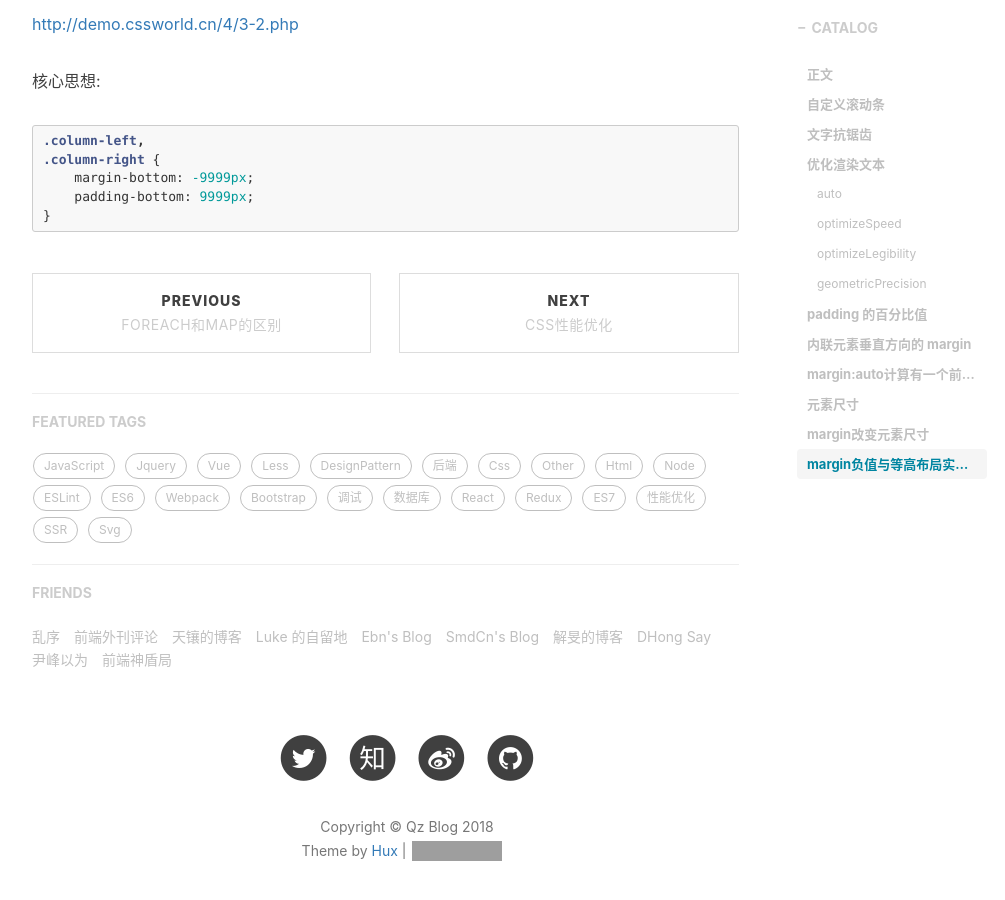
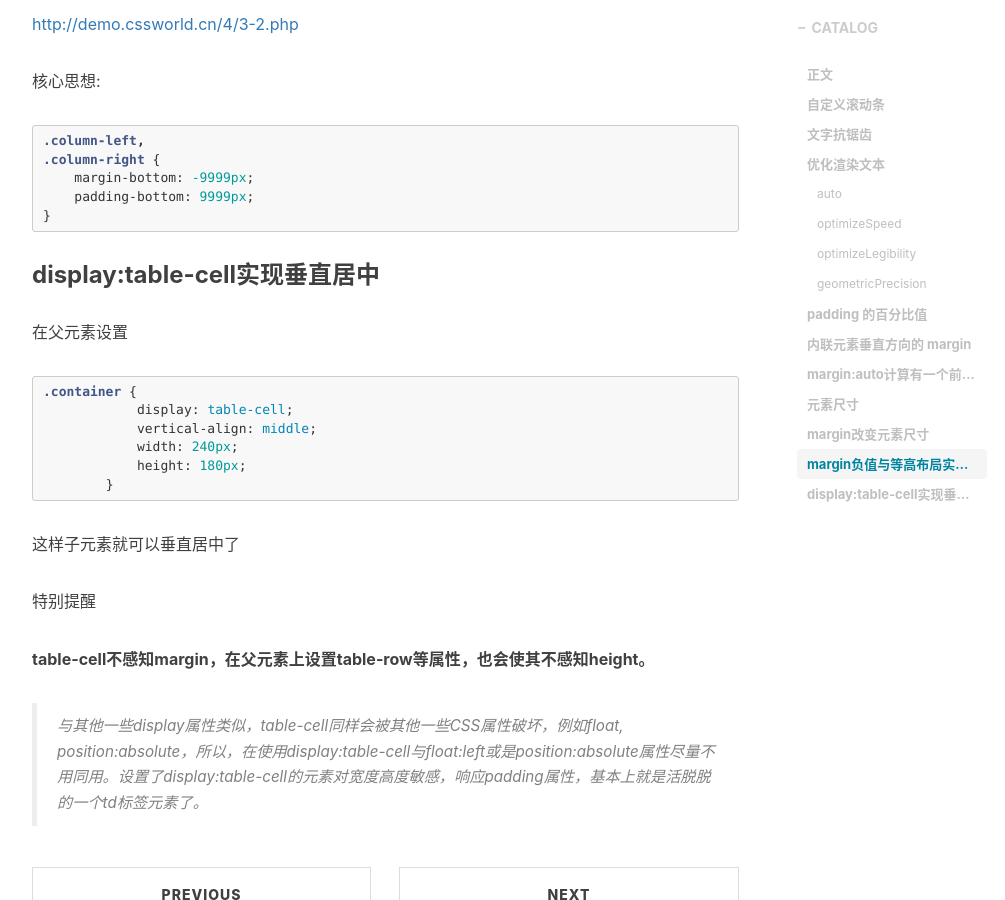
Before and after one commit to stephen-mi/QinZhen001.github.io, a Jekyll site: the page built from _posts/2018-07-23-短小精悍css代码-myblog.markdown, in a window 1280 px wide and 900 px high, scrolled down 4126 px. Shown: the whole window, without its empty margins (233-1238 px from the left). Built offline with Jekyll 4.4.1, drawn with Linux system fonts in a browser that asks for light colours; nearby versions of some CDN libraries; comment, search, counter and statistics services are not loaded; grey boxes are pictures that could not be loaded.

Commit message:
qz commit

````diff
--- a/_posts/2018-07-23-短小精悍css代码-myblog.markdown
+++ b/_posts/2018-07-23-短小精悍css代码-myblog.markdown
@@ -180,3 +180,27 @@
     padding-bottom: 9999px;
 }
 ```
+
+
+### display:table-cell实现垂直居中
+
+在父元素设置
+
+```css
+.container {
+            display: table-cell;
+            vertical-align: middle;
+            width: 240px;
+            height: 180px;
+        }
+```
+
+这样子元素就可以垂直居中了
+
+
+特别提醒
+
+**table-cell不感知margin，在父元素上设置table-row等属性，也会使其不感知height。**
+
+
+>与其他一些display属性类似，table-cell同样会被其他一些CSS属性破坏，例如float, position:absolute，所以，在使用display:table-cell与float:left或是position:absolute属性尽量不用同用。设置了display:table-cell的元素对宽度高度敏感，响应padding属性，基本上就是活脱脱的一个td标签元素了。
````
Also changed, not shown: _posts/2017-10-19-深入理解z-index-myblog.markdown (+24 -2 lines), _posts/2018-02-21-css中table布局-myblog.markdown (+1 -8 lines), _posts/2018-08-20-骨架图-myblog.markdown (added, +72 -0 lines), _posts/2018-08-30-vue-router query和params区别-myblog.markdown (added, +76 -0 lines).
